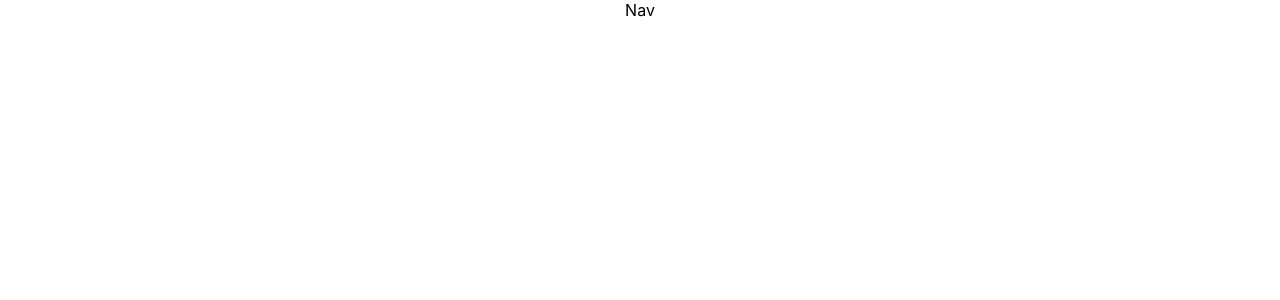
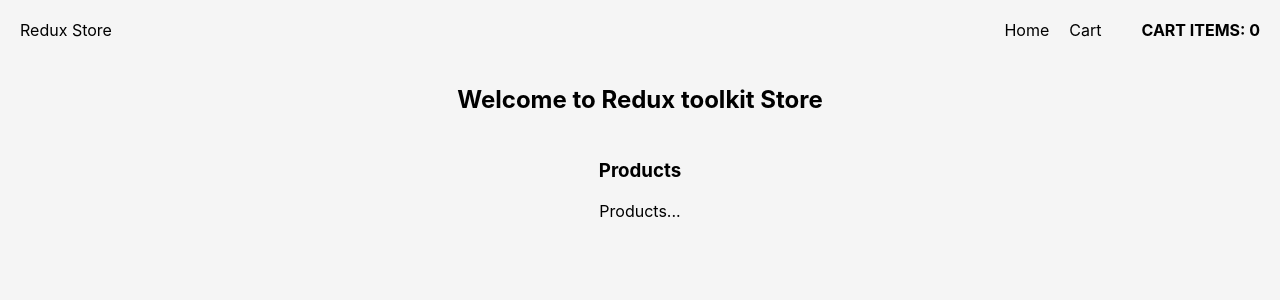
Before and after one commit to VASHKOR-DAS/redux-toolkit, a React (Create React App) app: page / in a window 1280 px wide. Shown: the top 300 px of the page. Built offline with nearby package versions, Linux system fonts and the light colour scheme; no server answers.

Commit message:
fetch fakestoreapi data by async function

```diff
--- a/src/index.css
+++ b/src/index.css
@@ -1,13 +1,64 @@
 body {
-  margin: 0;
-  font-family: -apple-system, BlinkMacSystemFont, 'Segoe UI', 'Roboto', 'Oxygen',
-    'Ubuntu', 'Cantarell', 'Fira Sans', 'Droid Sans', 'Helvetica Neue',
-    sans-serif;
-  -webkit-font-smoothing: antialiased;
-  -moz-osx-font-smoothing: grayscale;
+    margin: 0;
+    font-family: -apple-system, BlinkMacSystemFont, 'Segoe UI', 'Roboto',
+        'Oxygen', 'Ubuntu', 'Cantarell', 'Fira Sans', 'Droid Sans',
+        'Helvetica Neue', sans-serif;
+    -webkit-font-smoothing: antialiased;
+    -moz-osx-font-smoothing: grayscale;
+    padding: 20px;
+    background: whitesmoke;
 }
 
-code {
-  font-family: source-code-pro, Menlo, Monaco, Consolas, 'Courier New',
-    monospace;
+img {
+    height: 80px;
 }
+.card {
+    background: white;
+    padding: 20px;
+    text-align: center;
+    border-radius: 10px;
+}
+.productsWrapper {
+    display: grid;
+    grid-template-columns: repeat(4, 1fr);
+    gap: 30px;
+}
+.btn {
+    border: none;
+    outline: none;
+    background: #764abc;
+    padding: 5px 10px;
+    color: #fff;
+    border-radius: 5px;
+    font-weight: bold;
+    cursor: pointer;
+    transition: all 0.3s ease-in-out;
+}
+
+.btn:hover {
+    background: #513282;
+}
+
+.heading {
+    padding: 25px 0;
+}
+.cartCount {
+    font-weight: bold;
+    text-transform: uppercase;
+    margin-left: 40px;
+}
+.navLink {
+    text-decoration: none;
+    color: black;
+    margin-left: 20px;
+}
+
+.cartCard {
+    display: flex;
+    align-items: center;
+    justify-content: space-between;
+    background: #fff;
+    margin-bottom: 20px;
+    padding: 14px;
+    border-radius: 5px;
+}
--- a/src/pages/Home/Home.jsx
+++ /dev/null
@@ -1,11 +0,0 @@
-import React from 'react';
-
-const Home = () => {
-    return (
-        <div>
-            Home
-        </div>
-    );
-};
-
-export default Home;
--- /dev/null
+++ b/src/pages/Home/Home/Home.jsx
@@ -0,0 +1,21 @@
+import React from 'react';
+import Products from '../Products/Products';
+
+const Home = () => {
+    return (
+        <div>
+            <div>
+                <h2 className="heading">
+                    Welcome to Redux toolkit Store
+                </h2>
+            </div>
+
+            <section>
+                <h3>Products</h3>
+                <Products></Products>
+            </section>
+        </div>
+    );
+};
+
+export default Home;
--- /dev/null
+++ b/src/pages/Home/Products/Products.jsx
@@ -0,0 +1,28 @@
+import React, { useEffect, useState } from 'react';
+
+const Products = () => {
+
+    const [products, setProducts] = useState([]);
+
+    useEffect(() => {
+        const fetchProducts = async () => {
+
+            const res = await fetch('https://fakestoreapi.com/products');
+
+            const data = await res.json();
+
+            console.log(data);
+        }
+
+        fetchProducts();
+    }, []);
+
+
+    return (
+        <div>
+            Products...
+        </div>
+    );
+};
+
+export default Products;
--- a/src/pages/Shared/Navbar/Navbar.css
+++ b/src/pages/Shared/Navbar/Navbar.css
@@ -0,0 +1,5 @@
+.navBar {
+    display: flex;
+    align-items: center;
+    justify-content: space-between;
+}
--- a/src/pages/Shared/Navbar/Navbar.jsx
+++ b/src/pages/Shared/Navbar/Navbar.jsx
@@ -1,10 +1,16 @@
 import React from 'react';
+import { Link } from 'react-router-dom';
 import './Navbar.css'
 
 const Navbar = () => {
     return (
-        <div>
-            Nav
+        <div className='navBar'>
+            <span className='logo'>Redux Store</span>
+            <div>
+                <Link className='navLink' to='/'>Home</Link>
+                <Link className='navLink' to='/cart'>Cart</Link>
+                <span className='cartCount'>Cart items: 0</span>
+            </div>
         </div>
     );
 };
--- a/src/routes/Routes.jsx
+++ b/src/routes/Routes.jsx
@@ -1,7 +1,7 @@
 import { createBrowserRouter } from "react-router-dom";
 import Main from "../layout/Main";
 import Cart from "../pages/Cart/Cart";
-import Home from "../pages/Home/Home";
+import Home from "../pages/Home/Home/Home";
 
 export const routes = createBrowserRouter([
     {
@@ -9,7 +9,7 @@
         element: <Main></Main>,
         children: [
             {
-                path: '/home',
+                path: '/',
                 element: <Home></Home>
             },
             {
```
